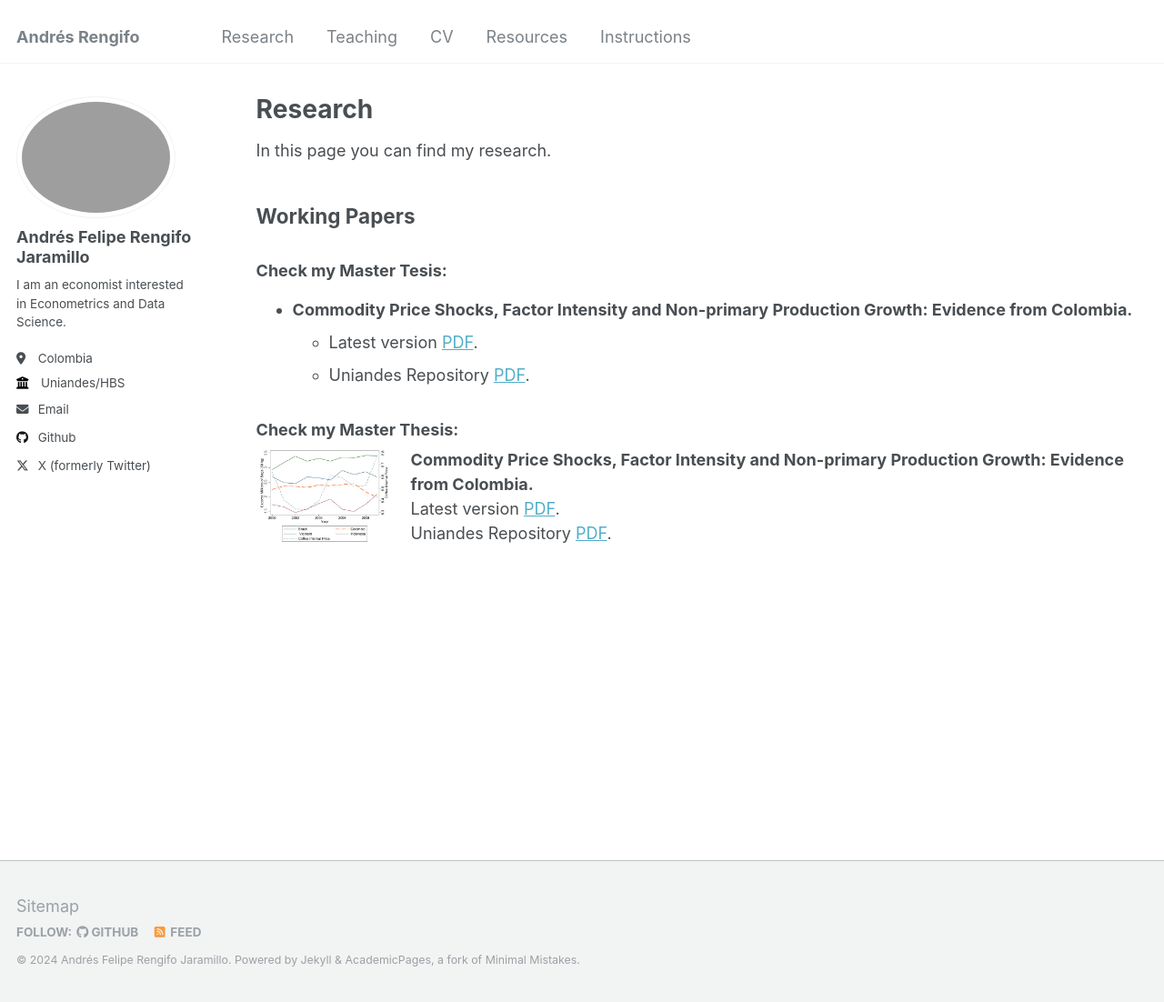
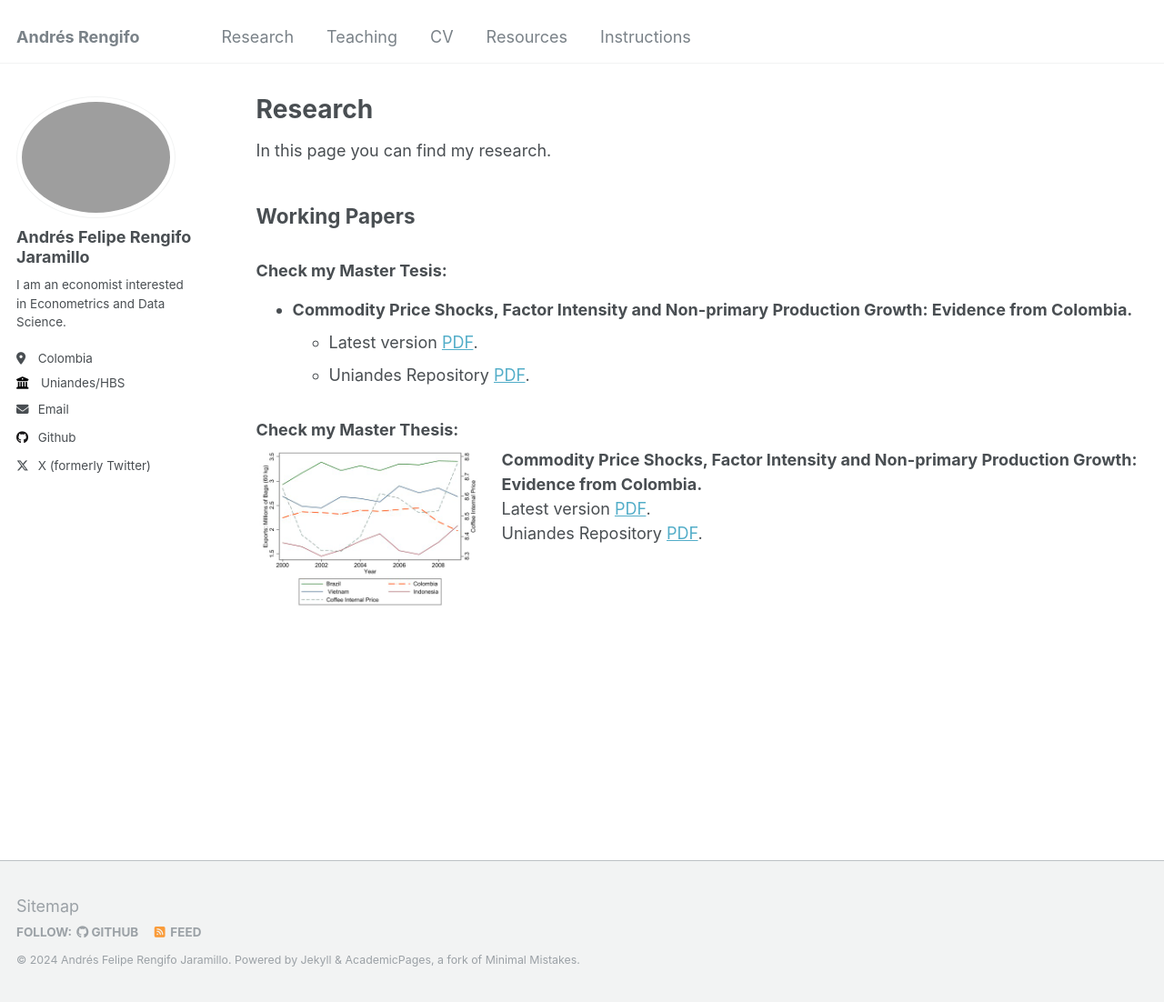
Before and after one commit to RengifoAndres/RengifoAndres.github.io, a Jekyll site: the page built from _pages/Research.md, in a window 1280 px wide and 1102 px high. Shown: the whole window at 91% size. Built offline with Jekyll 4.4.1, drawn with Linux system fonts in a browser that asks for light colours.

Commit message:
image test

```diff
--- a/_pages/Research.md
+++ b/_pages/Research.md
@@ -18,7 +18,7 @@ In this page you can find my research.
 
 ### Check my Master Thesis:
 <div style="display: flex; align-items: flex-start; margin-bottom: 20px;">
-  <img src="/images/research_images/exclution_r.jpg" alt="Image related to Commodity Price Shocks" style="width: 150px; height: auto; margin-right: 20px;">
+  <img src="/images/research_images/exclution_r.jpg" alt="Image related to Commodity Price Shocks" style="width: 250px; height: auto; margin-right: 20px;">
   <div>
     <strong>Commodity Price Shocks, Factor Intensity and Non-primary Production Growth: Evidence from Colombia.</strong><br>
     Latest version <a href="/files/Commodity_price_Rengifo.pdf">PDF</a>.<br>
```
